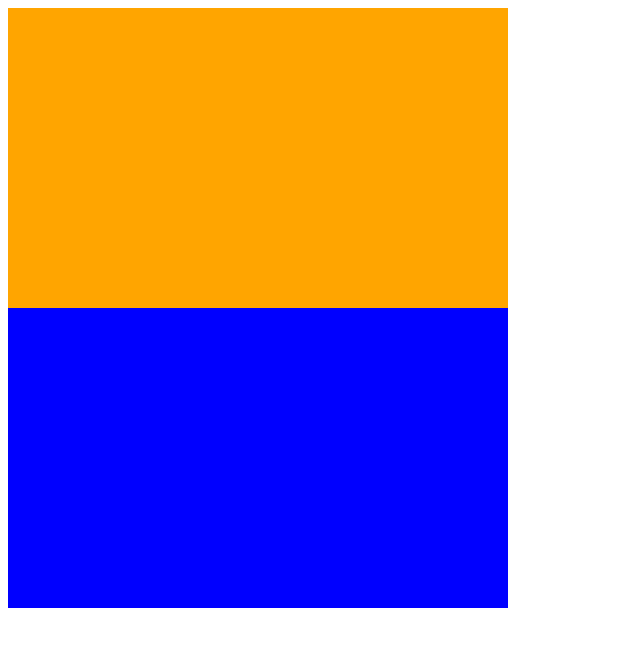
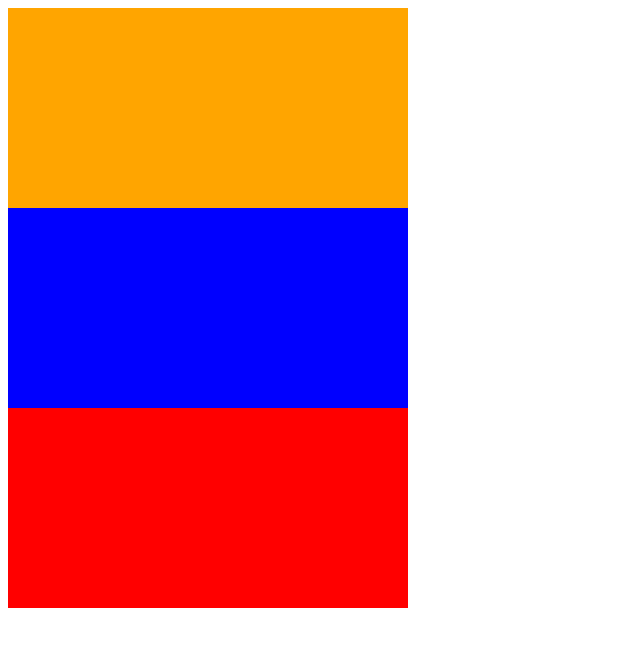
Before and after one commit to jonmoon74/BootstrapDemoProject, a plain HTML site: page index3.html in a window 1280 px wide. Shown: the whole page, without its empty margins (0-640 px from the left). Drawn offline with Linux system fonts and the light colour scheme.

Commit message:
continuing index3 jquery

```diff
--- a/index3.html
+++ b/index3.html
@@ -9,9 +9,9 @@
 </head>
 
 <body>
-  <div id="div1"style="background-color: orange; width:500px; height:300px;"></div>
-  <div id="div2"style="background-color: blue; width:500px; height:300px;">
-  </div>
+  <div id="div1"style="background-color: orange; width:400px; height:200px;"></div>
+  <div id="div2"style="background-color: blue; width:400px; height:200px;"></div>
+  <div id="div3"style="background-color: red; width:400px; height:200px;"></div>
 </body>
 
 <script>
```
